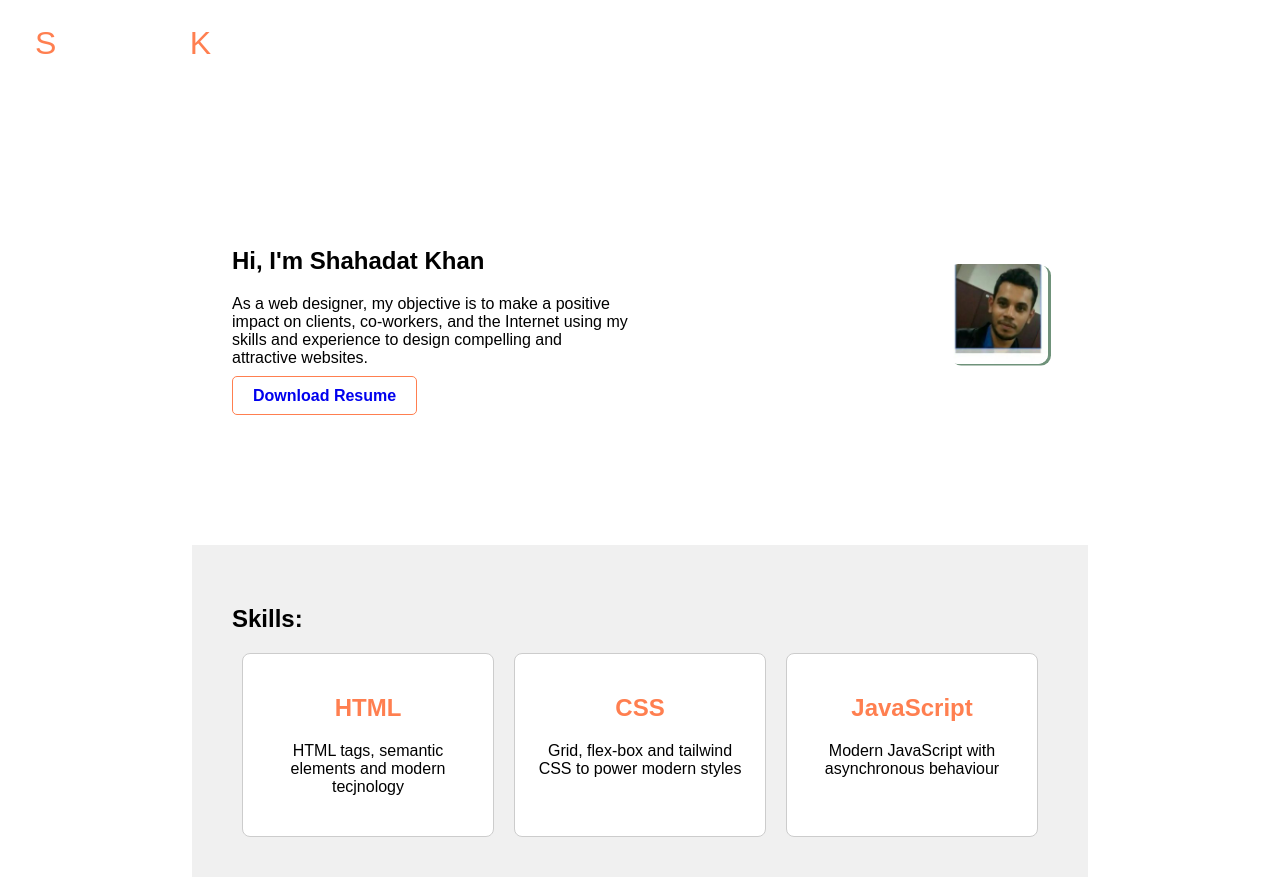
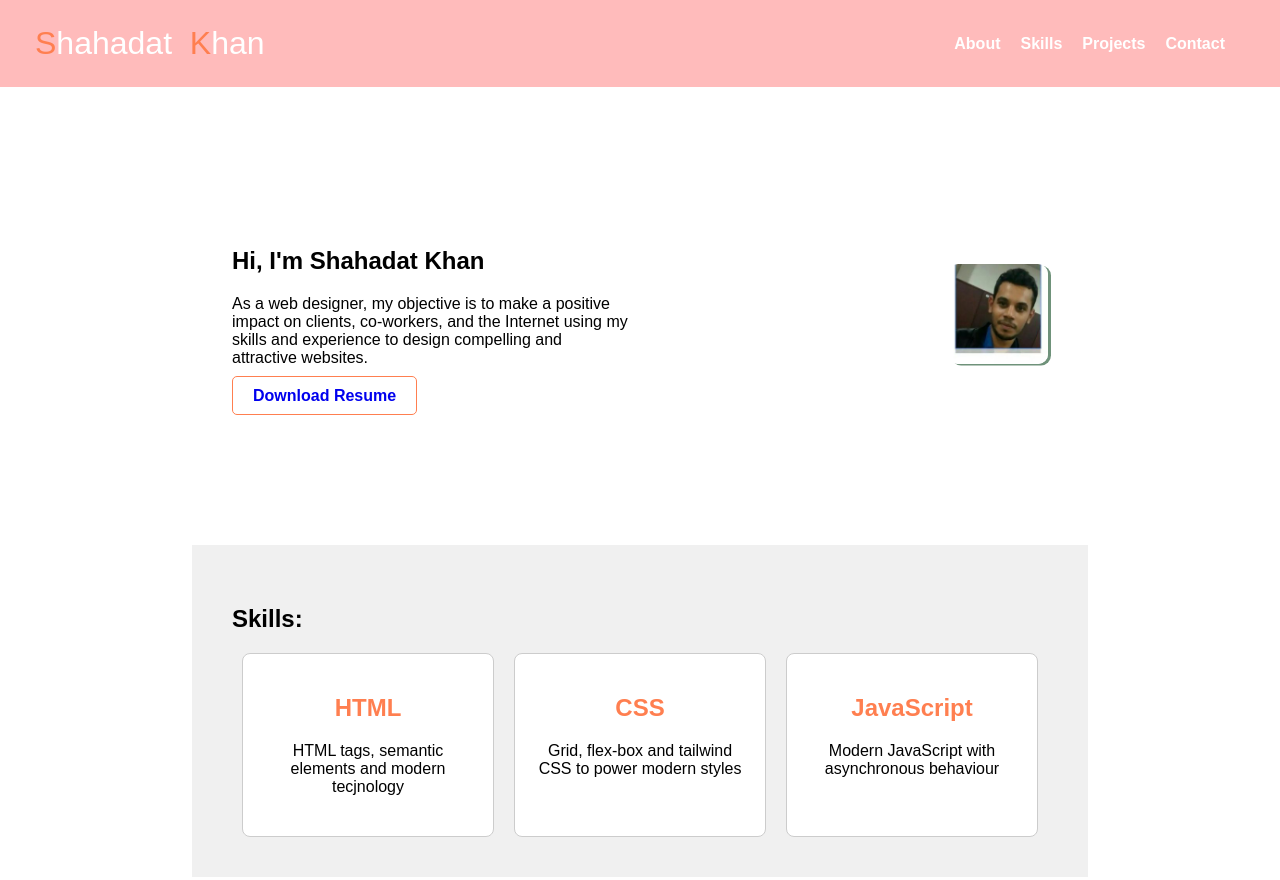
Before and after one commit to shahadatk071/Shahadat-CV, a plain HTML site: page index.html in a window 1280 px wide. Shown: the top 880 px of the page. Drawn offline with Linux system fonts and the light colour scheme.

Commit message:
Update style.css

```diff
--- a/style.css
+++ b/style.css
@@ -10,7 +10,7 @@ a {
 }
 
 header {
-    background-color:#ecd53e,;
+    background-color:#ffbbbb;
     color: #105cb3;
     padding: 25px 35px;
     display: flex;
```
